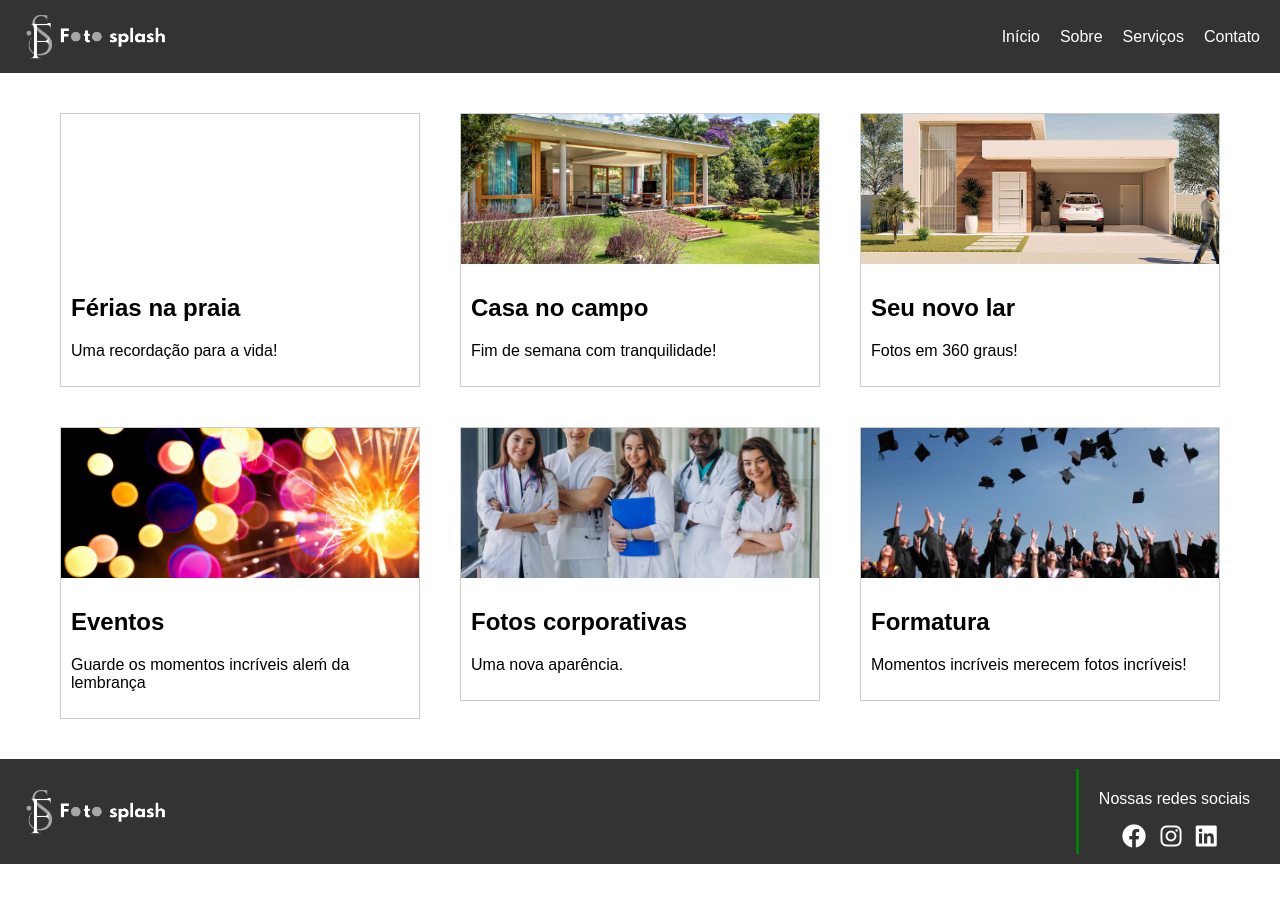
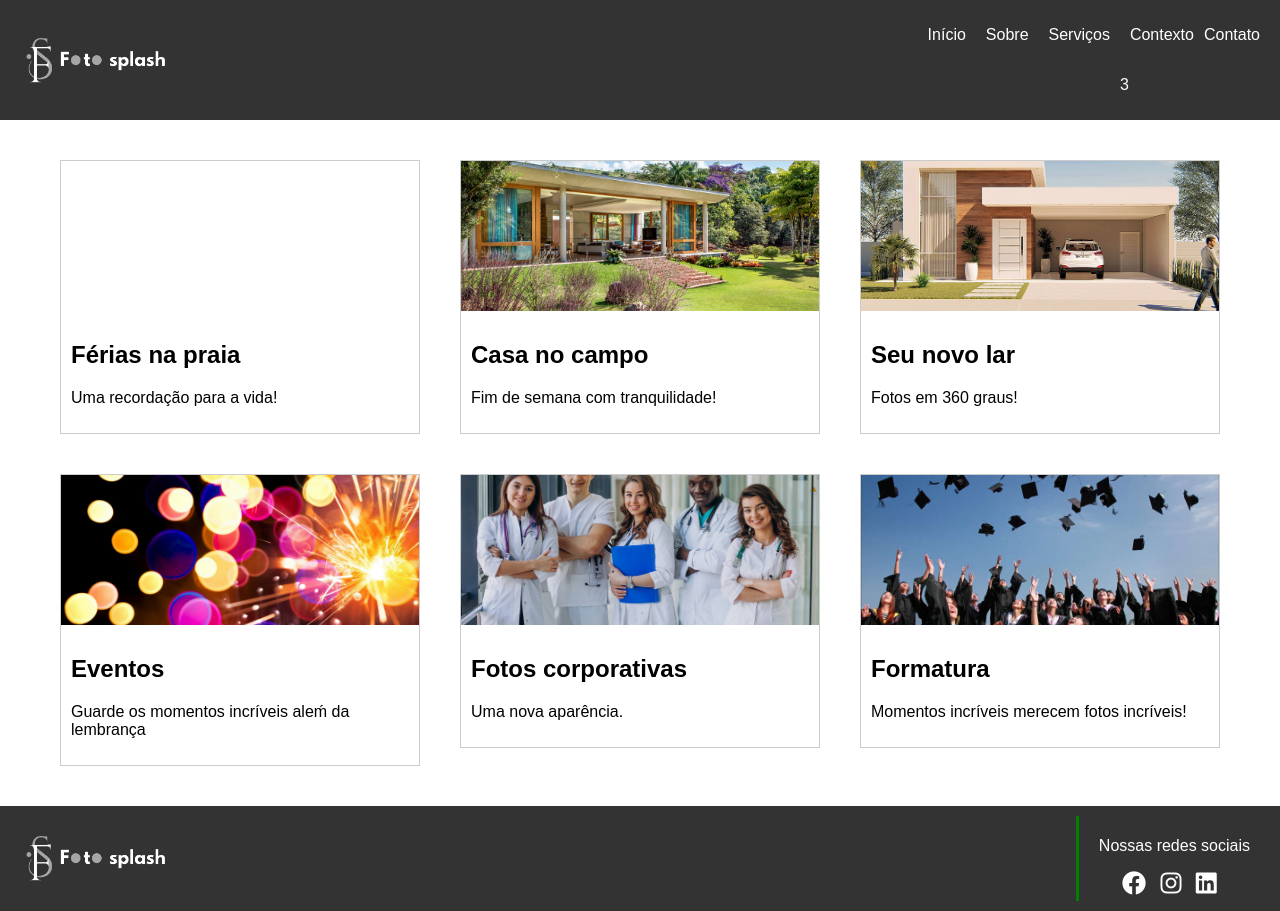
Before and after one commit to Jemisson/foto_splash, a plain HTML site: page index.html in a window 1280 px wide. Before the commit the page ends 864 px from the top, so only its background shows below. Drawn offline with Linux system fonts and the light colour scheme.

Commit message:
contexto_3

```diff
--- a/index.html
+++ b/index.html
@@ -1,5 +1,6 @@
 <!DOCTYPE html>
 <html lang="pt-BR">
+
 <head>
   <meta charset="UTF-8">
   <meta name="viewport" content="width=device-width, initial-scale=1.0">
@@ -8,6 +9,7 @@
 
   <title>Foto Splash</title>
 </head>
+
 <body>
 
   <nav class="navbar">
@@ -21,6 +23,7 @@
       <li><a href="index.html">Início</a></li>
       <li><a href="#">Sobre</a></li>
       <li><a href="#">Serviços</a></li>
+      <li><a href="https://foto-splash.netlify.app/">Contexto 3</a></li>
       <li><a href="#">Contato</a></li>
     </ul>
 
@@ -90,4 +93,5 @@
 
   <script src="assets/script.js"></script>
 </body>
+
 </html>
```
Lines whose indentation alone changed are shown as unchanged.
